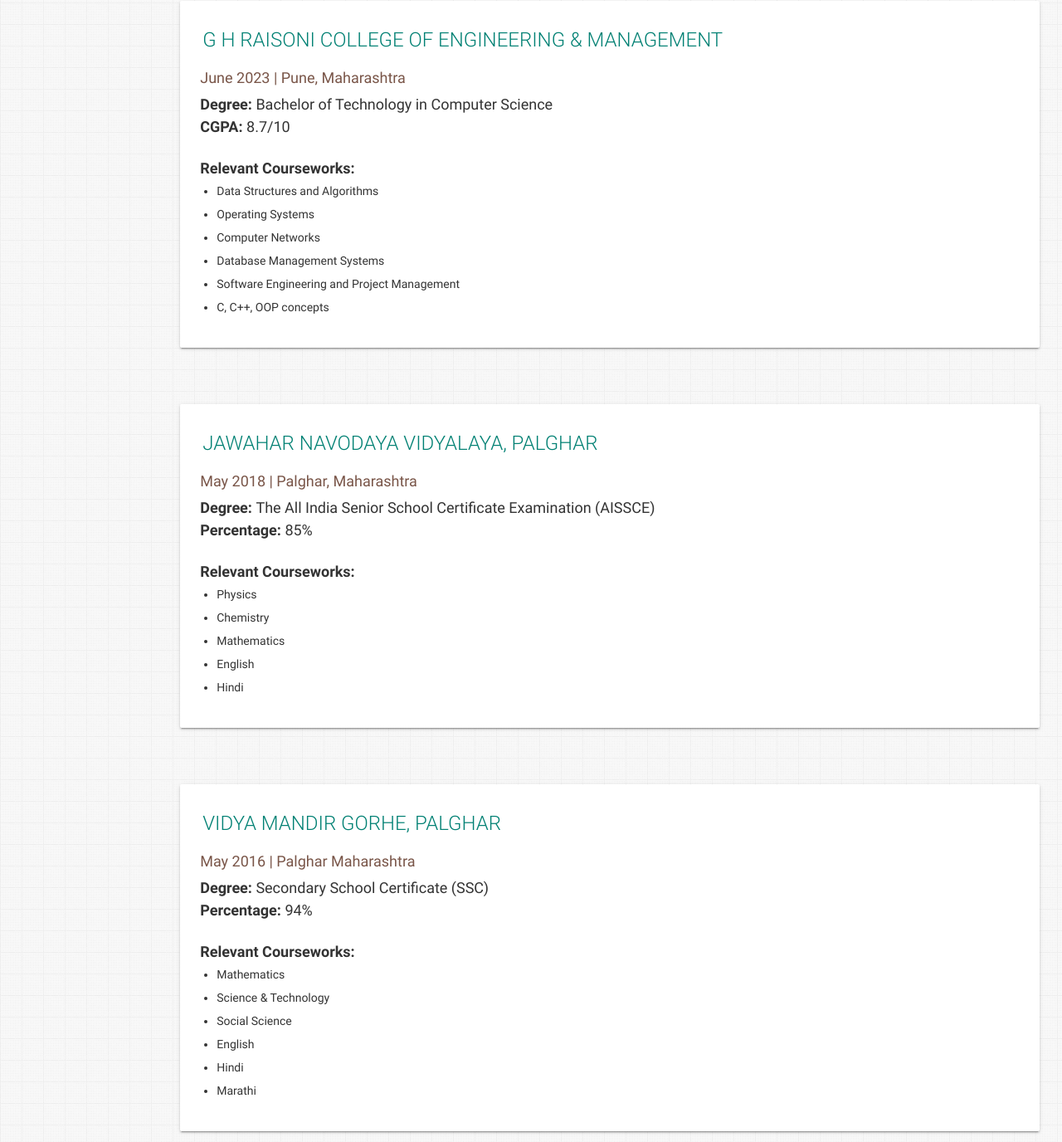
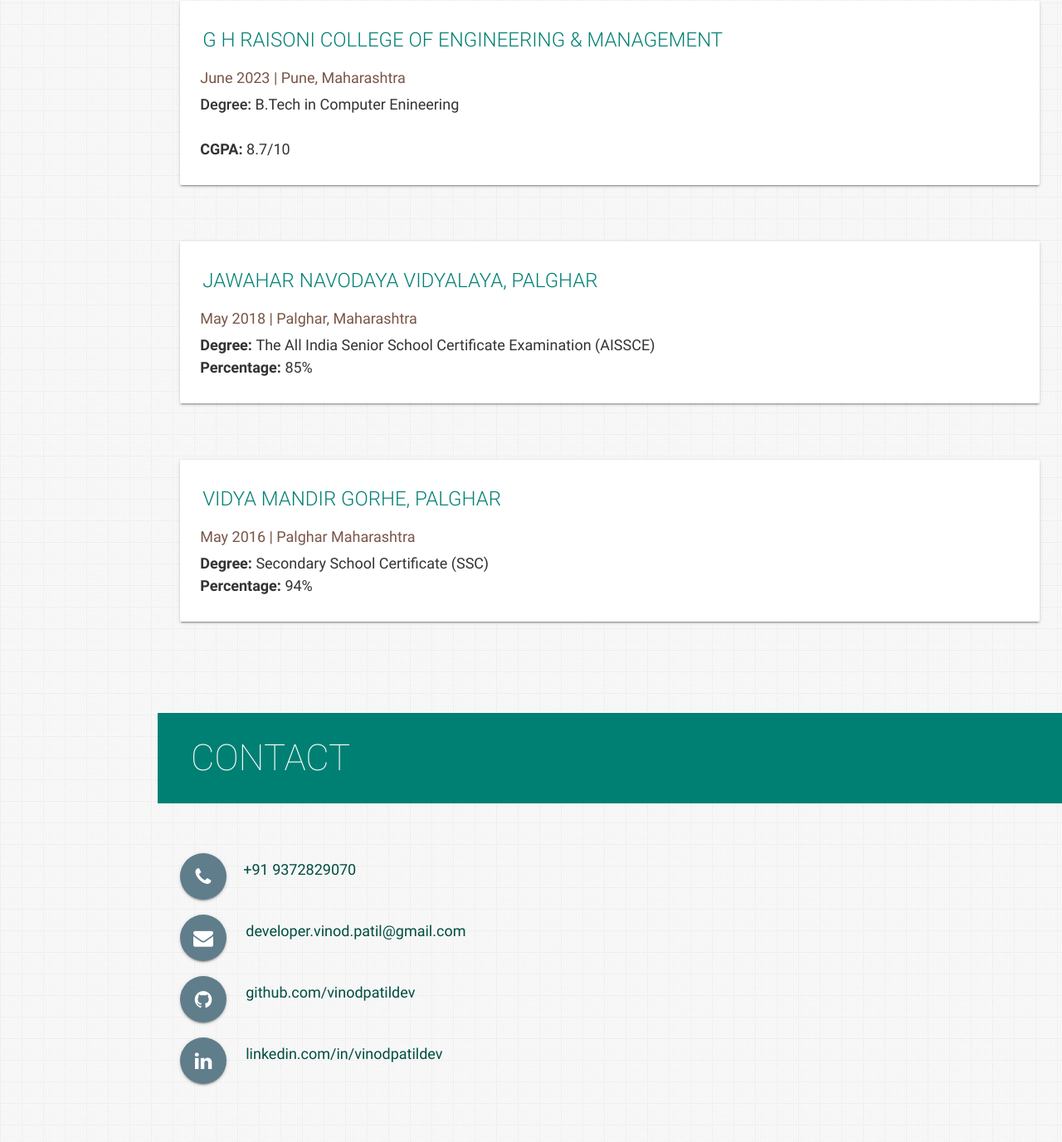
Before and after one commit to vinodpatildev/vinodpatildev.github.io, a plain HTML site: page index.html in a window 1280 px wide. Shown: the part 7798-9174 px from the top of the page at 83% size. Drawn offline with nearby package versions, Linux system fonts and the light colour scheme.

Commit message:
Education section updated.
Signed-off-by: Vinod Patil <developer.vinod.patil@gmail.com>

```diff
--- a/index.html
+++ b/index.html
@@ -129,27 +129,11 @@
       </li>
 
       <li class="bold">
-        <!--
-        1. mdi-communication-contacts
-        2. mdi-content-mail
-        3. mdi-communication-email
-        -->
         <a aria-label="Navigate to the Contact section" href="#contact" class="waves-effect waves-dark teal-text"><i
             class="mdi-content-mail small"></i><span>Contact</span></a>
       </li>
 
       <li class="bold">
-        <!--
-        ICONS:
-        1. mdi-action-description
-        2. mdi-file-folder
-        3. mdi-file-folder-open
-        4. mdi-file-attachment
-        5. mdi-file-folder-shared
-        -->
-        <!-- <a aria-label="Open Vinod's resume in a new tab" href="#resume" target="_blank"
-          onclick="window.open('https://drive.google.com/file/d/10p6Z1H5jovBrv93KjPNcOK531Ni0NYPW/view?usp=share_link')"
-          class="waves-effect waves-dark teal-text"><i class="mdi-file-folder-open small"></i><span>Resume</span></a> -->
         <a aria-label="Open Vinod's resume in a new tab"
           href="https://vinodpatildev.github.io/assets/resume/Vinod_Patil_Resume.pdf" target="_blank"
           class="waves-effect waves-dark teal-text"><i class="mdi-file-folder-open small"></i><span>Resume</span></a>
@@ -986,25 +970,10 @@
                   </p>
                   <p class="brown-text">June 2023 | Pune, Maharashtra</p>
                   <p>
-                    <b>Degree: </b>Bachelor of Technology in Computer Science
+                    <strong>Degree:</strong> B.Tech in Computer Enineering<br>
                     <br>
                     <b>CGPA: </b>8.7/10
                   </p>
-
-                  <ul>
-                    <p>
-                      <b>Relevant Courseworks:</b>
-                    <ul>
-                      <li>Data Structures and Algorithms</li>
-                      <li>Operating Systems</li>
-                      <li>Computer Networks</li>
-                      <li>Database Management Systems</li>
-                      <li>Software Engineering and Project Management</li>
-                      <li>C, C++, OOP concepts</li>
-                    </ul>
-                    </p>
-
-                  </ul>
                 </div>
               </div>
 
@@ -1026,19 +995,6 @@
                   <br>
                   <b>Percentage: </b>85%
                 </p>
-                <ul>
-                  <p>
-                    <b>Relevant Courseworks:</b>
-                  <ul>
-                    <li>Physics</li>
-                    <li>Chemistry</li>
-                    <li>Mathematics</li>
-                    <li>English</li>
-                    <li>Hindi</li>
-                  </ul>
-                  </p>
-
-                </ul>
               </div>
             </div>
           </div>
@@ -1059,20 +1015,6 @@
                     <br>
                     <b>Percentage: </b>94%
                   </p>
-                  <ul>
-                    <p>
-                      <b>Relevant Courseworks:</b>
-                    <ul>
-                      <li>Mathematics</li>
-                      <li>Science & Technology</li>
-                      <li>Social Science</li>
-                      <li>English</li>
-                      <li>Hindi</li>
-                      <li>Marathi</li>
-                    </ul>
-                    </p>
-
-                  </ul>
                 </div>
               </div>
             </div>
@@ -1093,8 +1035,8 @@
         <p>
           <a aria-label="Email Vinod" href="mailto:developer.vinod.patil@gmail.com" target="_blank" data-position="top"
             data-tooltip="Email Vinod" class="btn-floating btn-large waves-effect waves-light blue-grey tooltipped"><i
-              class="fa fa-envelope"></i><a aria-label="Email Vinod" href="mailto:vinod.patil.pro@gmail.com"
-              class="hoverline">vinod.patil.pro@gmail.com</a></a>
+              class="fa fa-envelope"></i><a aria-label="Email Vinod" href="mailto:developer.vinod.patil@gmail.com"
+              class="hoverline">developer.vinod.patil@gmail.com</a></a>
         </p>
         <p>
           <a aria-label="View Vinod on GitHub" href="http://github.com/vinodpatildev" target="_blank"
```
